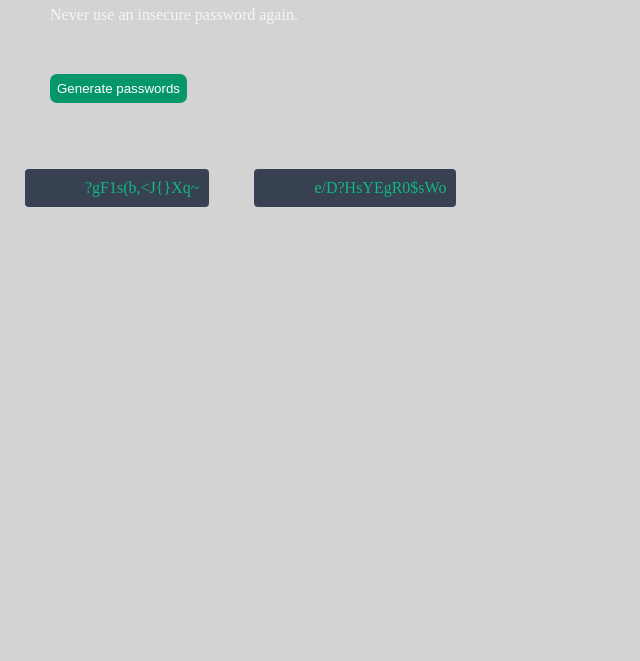
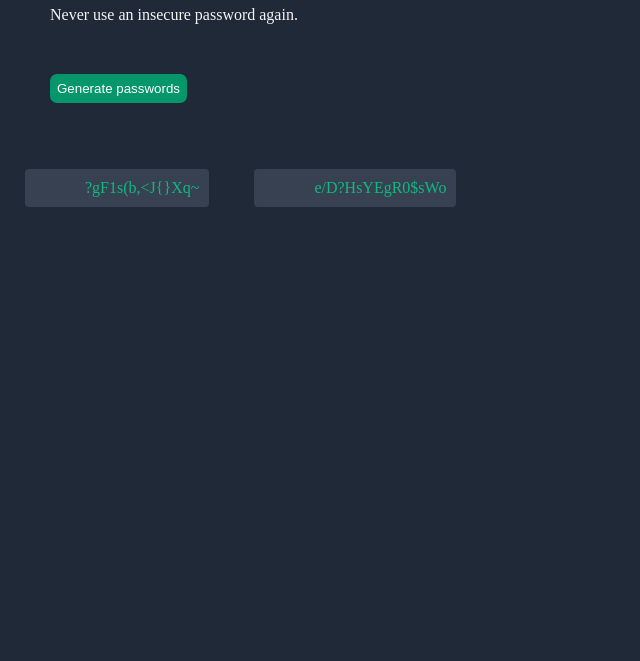
Before and after one commit to Atapoo/Password-generator, a plain HTML site: page index.html in a window 1280 px wide. Shown: the part 139-800 px from the top of the page, without its empty margins (0-640 px from the left). Drawn offline with Linux system fonts and the light colour scheme.

Commit message:
Update index.css

```diff
--- a/index.css
+++ b/index.css
@@ -1,6 +1,6 @@
 body {
     margin: 0;
-    background-color: lightgray;
+    background-color: #1F2937;
     text-indent: 50px;
 
 }
```
